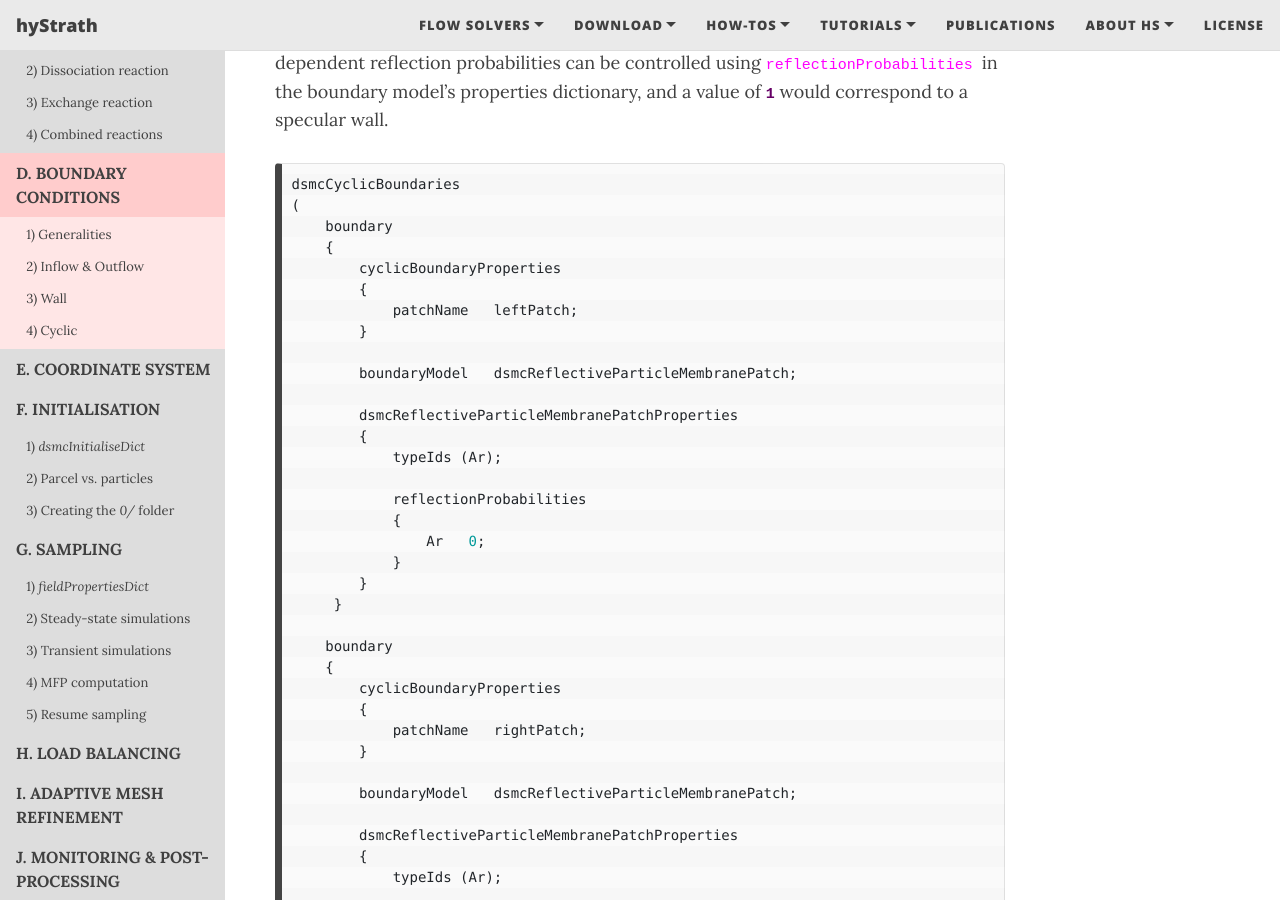
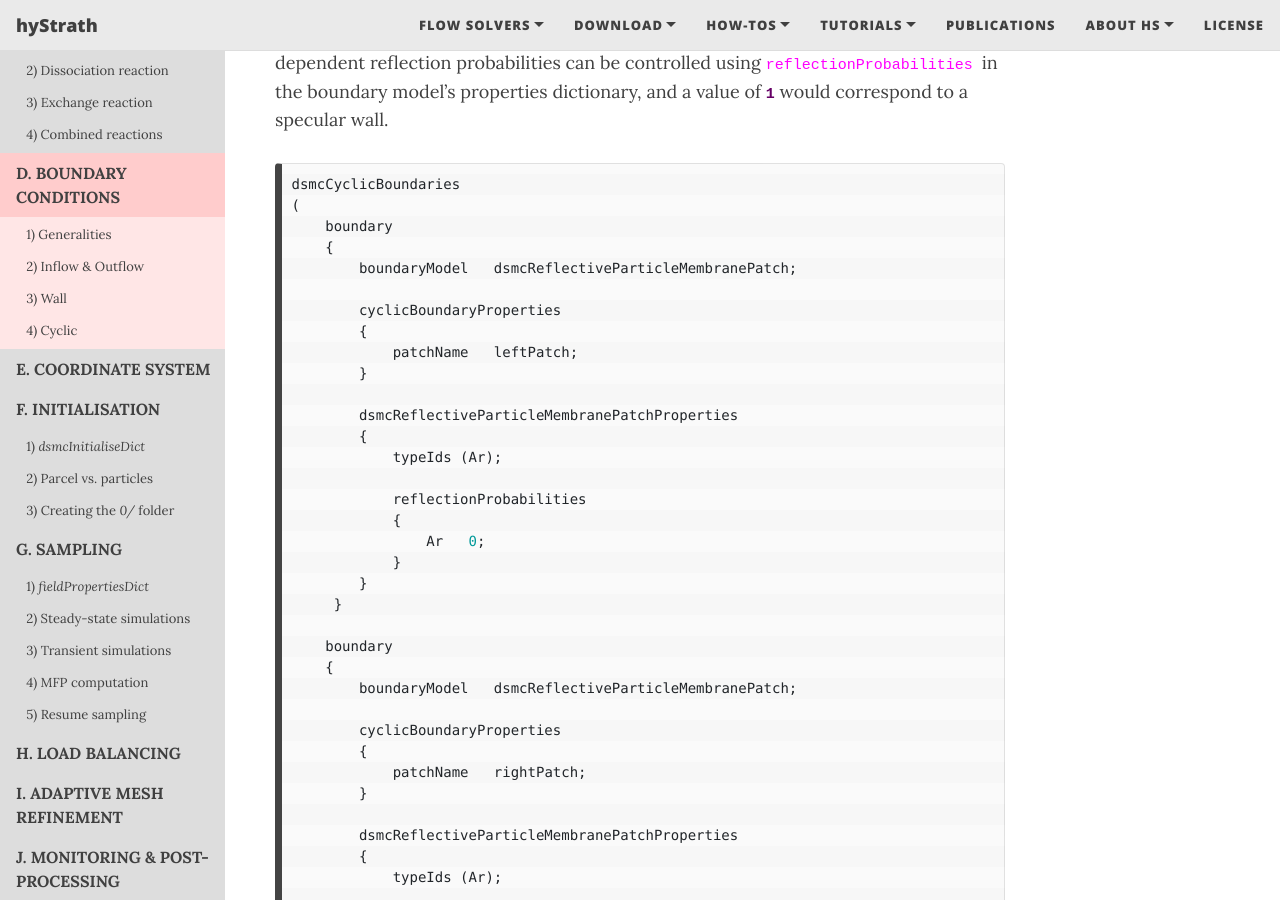
Before and after one commit to hystrath/hystrath.github.io, a Jekyll site: the page built from how-tos-dsmc-fleming/how-tos-dsmc-fleming-boundary-conditions.md, in a window 1280 px wide and 900 px high, scrolled down 5261 px. Built offline with Jekyll 4.4.1, drawn with Linux system fonts in a browser that asks for light colours; nearby versions of some CDN libraries.

Commit message:
Editing pages

```diff
--- a/how-tos-dsmc-fleming/how-tos-dsmc-fleming-boundary-conditions.md
+++ b/how-tos-dsmc-fleming/how-tos-dsmc-fleming-boundary-conditions.md
@@ -281,12 +281,12 @@ dsmcCyclicBoundaries
 (
     boundary
     {
+        boundaryModel   dsmcReflectiveParticleMembranePatch;
+
         cyclicBoundaryProperties
         {
             patchName   leftPatch;
         }
-
-        boundaryModel   dsmcReflectiveParticleMembranePatch;
 
         dsmcReflectiveParticleMembranePatchProperties
         {
@@ -301,12 +301,12 @@ dsmcCyclicBoundaries
 
     boundary
     {
+        boundaryModel   dsmcReflectiveParticleMembranePatch;
+
         cyclicBoundaryProperties
         {
             patchName   rightPatch;
         }
-
-        boundaryModel   dsmcReflectiveParticleMembranePatch;
 
         dsmcReflectiveParticleMembranePatchProperties
         {
```
